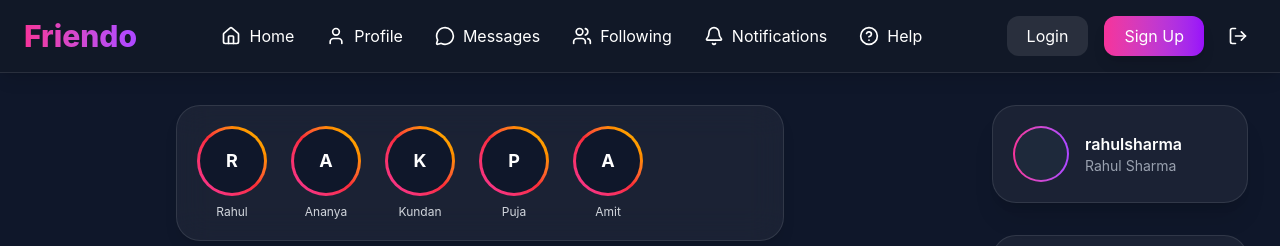
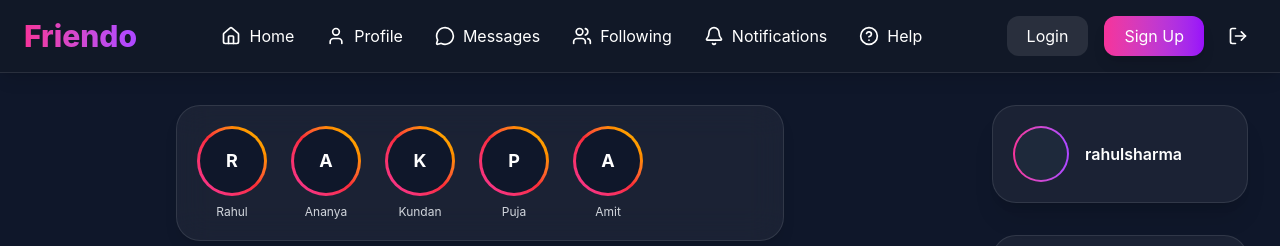
Before and after one commit to gauravkumar2005/Friendo, a React (Vite) app: page / in a window 1280 px wide. Shown: the top 246 px of the page. Built offline with nearby package versions, Linux system fonts and the light colour scheme.

Commit message:
update home page of friendo

```diff
--- a/src/pages/Home.jsx
+++ b/src/pages/Home.jsx
@@ -131,7 +131,7 @@
 
             <div>
               <h3 className="font-semibold">rahulsharma</h3>
-              <p className="text-sm text-gray-400">Rahul Sharma</p>
+              <p className="text-sm text-gray-400"></p>
             </div>
           </div>
         </div>
```
